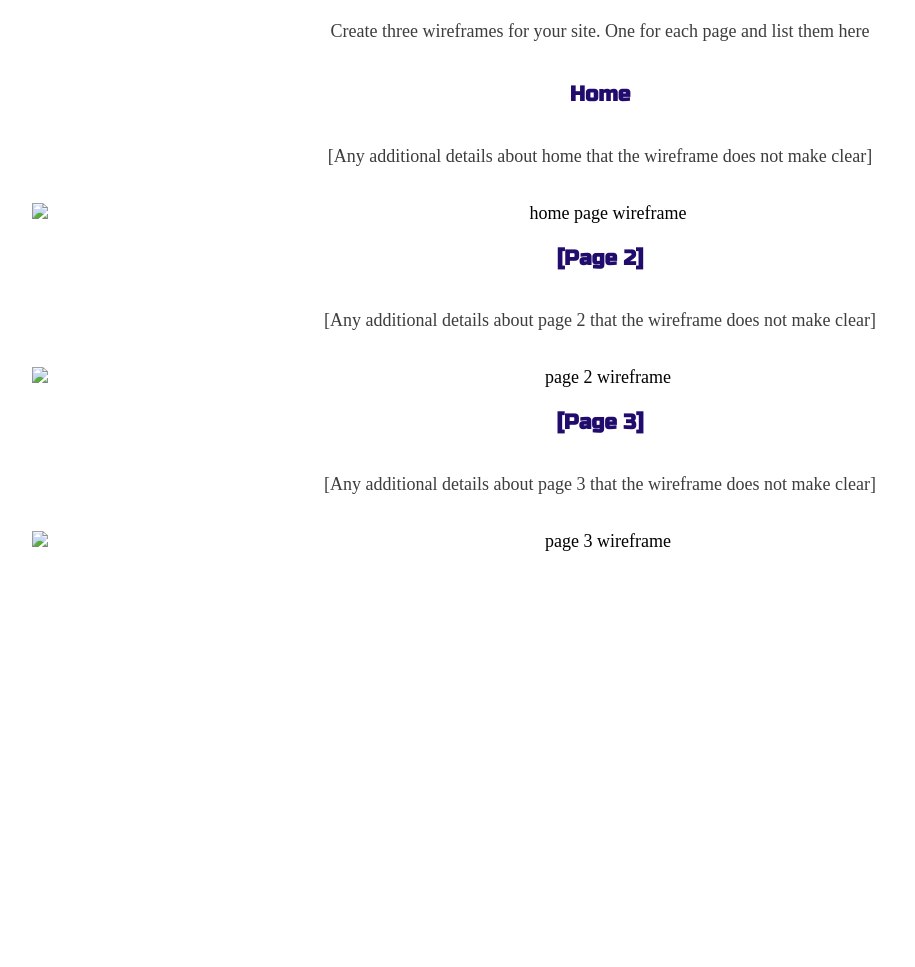
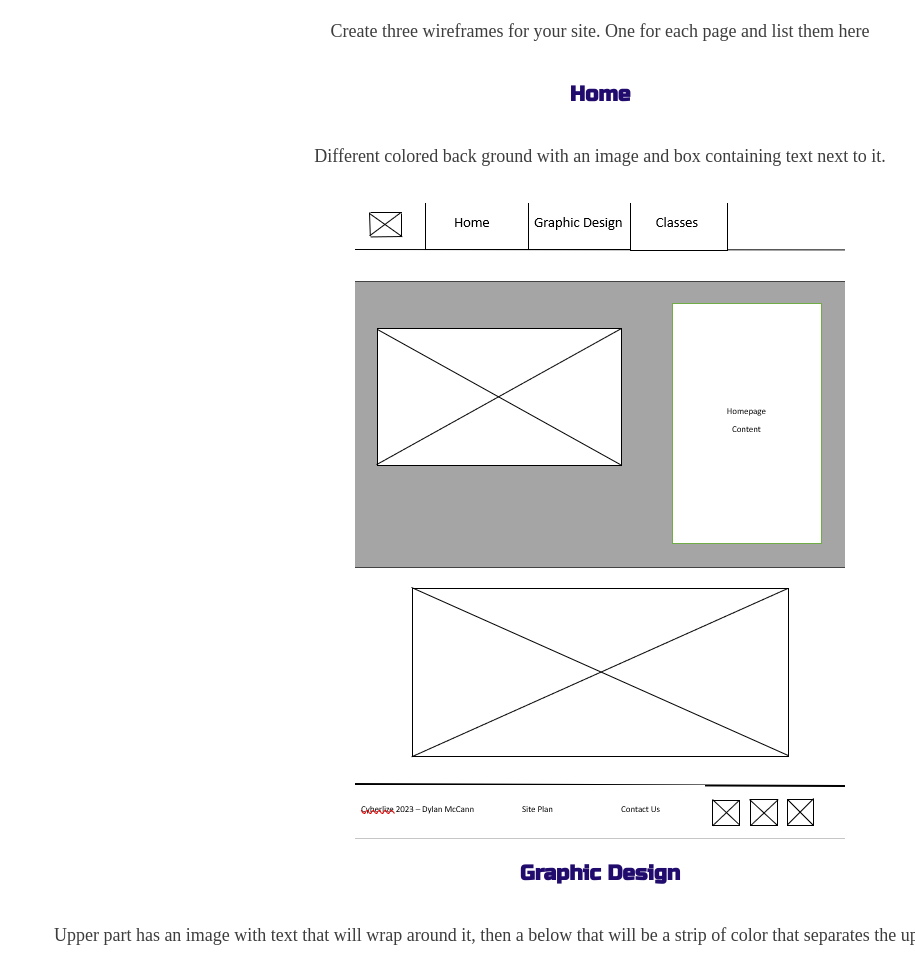
Before and after one commit to mccann03/WDD130, a plain HTML site: page gvd/site-plan.html in a window 1280 px wide. Shown: the part 6054-7021 px from the top of the page, without its empty margins (40-955 px from the left). Before the commit the page ends 6678 px from the top, so only its background shows below. Drawn offline with Linux system fonts and the light colour scheme; a web font is replaced by a local one.

Commit message:
Added wireframe

```diff
--- a/gvd/site-plan.html
+++ b/gvd/site-plan.html
@@ -216,21 +216,22 @@
 
       <h3>Home</h3>
       <p>
-        [Any additional details about home that the wireframe does not make clear]
+        Different colored back ground with an image and box containing text next to it.
       </p>
-      <img src="#" alt="home page wireframe">
+      <img src="images\Cyberlize_Wireframe_Homepage.png" alt="home page wireframe">
 
-      <h3>[Page 2]</h3>
+      <h3>Graphic Design</h3>
       <p>
-        [Any additional details about page 2 that the wireframe does not make clear]
+        Upper part has an image with text that will wrap around it, then a below that will be a strip
+         of color that separates the upper and lower parts of the page.
       </p>
-      <img src="#" alt="page 2 wireframe">
+      <img src="images\Cyberlize_Wireframe_GraphicDesign.png" alt="Graphic design wireframe">
 
-      <h3>[Page 3]</h3>
+      <h3>Classes</h3>
       <p>
-        [Any additional details about page 3 that the wireframe does not make clear]
+        This page will use three images that are each placed on three differently colored backgrounds.
       </p>
-      <img src="#" alt="page 3 wireframe">
+      <img src="images\Cyberlize_Wireframe_Classes.png" alt="Classes wireframe">
     </main>
   </body>
 
```
Also changed, not shown: gvd/images/Cyberlize_Wireframe_Classes.png (added), gvd/images/Cyberlize_Wireframe_GraphicDesign.png (added), gvd/images/Cyberlize_Wireframe_Homepage.png (added).
